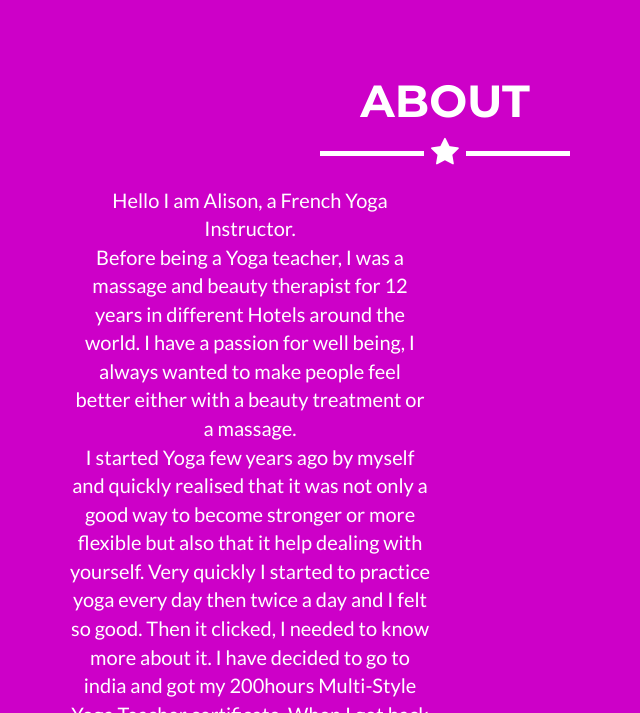
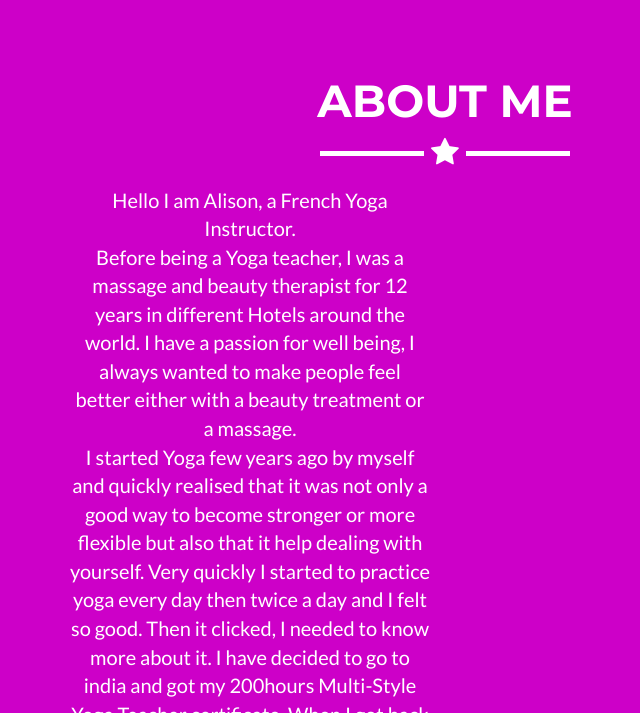
Before and after one commit to YogaWithAlison/yogawithalison.github.io, a Jekyll site: the page built from _posts/2014-07-18-project-1.markdown, in a window 1280 px wide and 900 px high, scrolled down 797 px, cut to the strip 187-900 px from the top of the window. Shown: the whole strip, without its empty margins (195-835 px from the left). Built offline with Jekyll 4.4.1, drawn with Linux system fonts in a browser that asks for light colours.

Commit message:
About "Me"

```diff
--- a/_includes/about.html
+++ b/_includes/aboutme.html
@@ -1,9 +1,9 @@
- <!-- About Section -->
-    <section class="success" id="about">
+ <!-- About Me Section -->
+    <section class="success" id="aboutme">
         <div class="container">
             <div class="row">
                 <div class="col-lg-12 text-center">
-                    <h2>About</h2>
+                    <h2>About Me</h2>
                     <hr class="star-light">
                 </div>
             </div>
--- a/_includes/nav.html
+++ b/_includes/nav.html
@@ -19,7 +19,7 @@
                         <a href="#page-top"></a>
                     </li>
                     <li class="page-scroll">
-                        <a href="#about">About Me</a>
+                        <a href="#aboutme">About Me</a>
                     </li>
                     <li class="page-scroll">
                         <a href="#timetable">Timetable</a>
--- a/_layouts/default.html
+++ b/_layouts/default.html
@@ -5,7 +5,7 @@
     {% include nav.html %}
 
     {% include header.html %}
-    {% include about.html %}
+    {% include aboutme.html %}
     {% include timetable.html %}
     {% include gallery.html %}
     {% include testimonials.html %}
```
